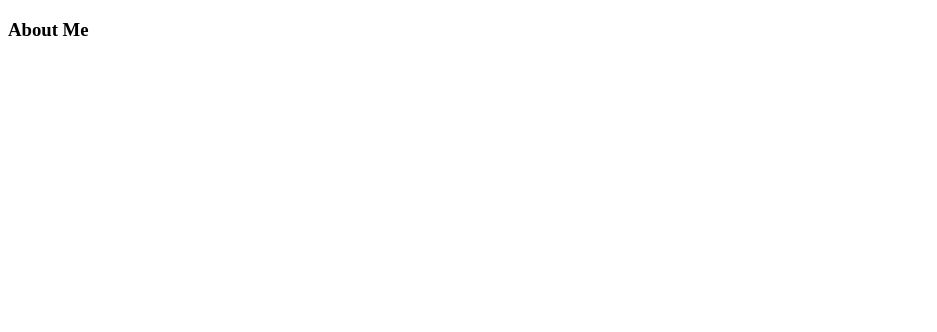
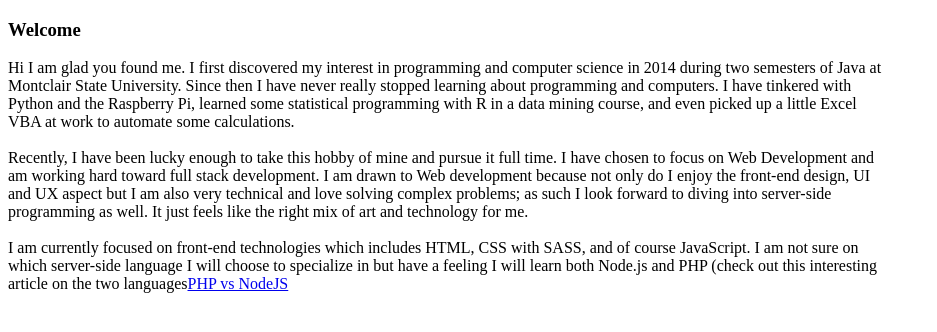
Before and after one commit to ARogala/PortfolioSite, a Gatsby site: page /about in a window 1280 px wide. Shown: the whole page, without its empty margins (0-937 px from the left). Built offline with nearby package versions, Linux system fonts and the light colour scheme; Gatsby itself is replaced by a stand-in of ours.

Commit message:
add about page content

```diff
--- a/src/pages/about.js
+++ b/src/pages/about.js
@@ -1,7 +1,27 @@
 import React from "react";
 
 export default () => (
-	<div>
-		<h3>About Me</h3>
-	</div>
+	<main>
+		<section className="featured-work">
+			<div className="featured-work__description-1" style={{width: '70%'}}>
+				<h3 className="heading-tertiary3">Welcome</h3>
+				<p className="featured-work__description-p">Hi I am glad you found me. I first discovered my interest in programming
+				and computer science in 2014 during two semesters of Java at Montclair State University.
+				Since then I have never really stopped learning about programming and computers.
+				I have tinkered with Python and the Raspberry Pi, learned some statistical programming with R in a data mining course,
+				and even picked up a little Excel VBA at work to automate some calculations.<br/><br/>
+				Recently, I have been lucky enough to take this hobby of mine and pursue it full time.
+				I have chosen to focus on Web Development and am working hard toward full stack development.
+				I am drawn to Web development because not only do I enjoy the front-end design, UI and UX aspect
+				but I am also very technical and love solving complex problems;
+				as such I look forward to diving into server-side programming as well.
+				It just feels like the right mix of art and technology for me.<br/><br/>
+				I am currently focused on front-end technologies which includes HTML, CSS with SASS, and of course JavaScript.
+				I am not sure on which server-side language I will choose to specialize in but have a feeling I will learn
+				both Node.js and PHP (check out this interesting article on the two languages
+				<a href="https://www.infoworld.com/article/3166109/application-development/php-vs-nodejs-an-epic-battle-for-developer-mind-share.html">PHP vs NodeJS</a>
+				</p>
+			</div>
+		</section>
+	</main>
 );
```
